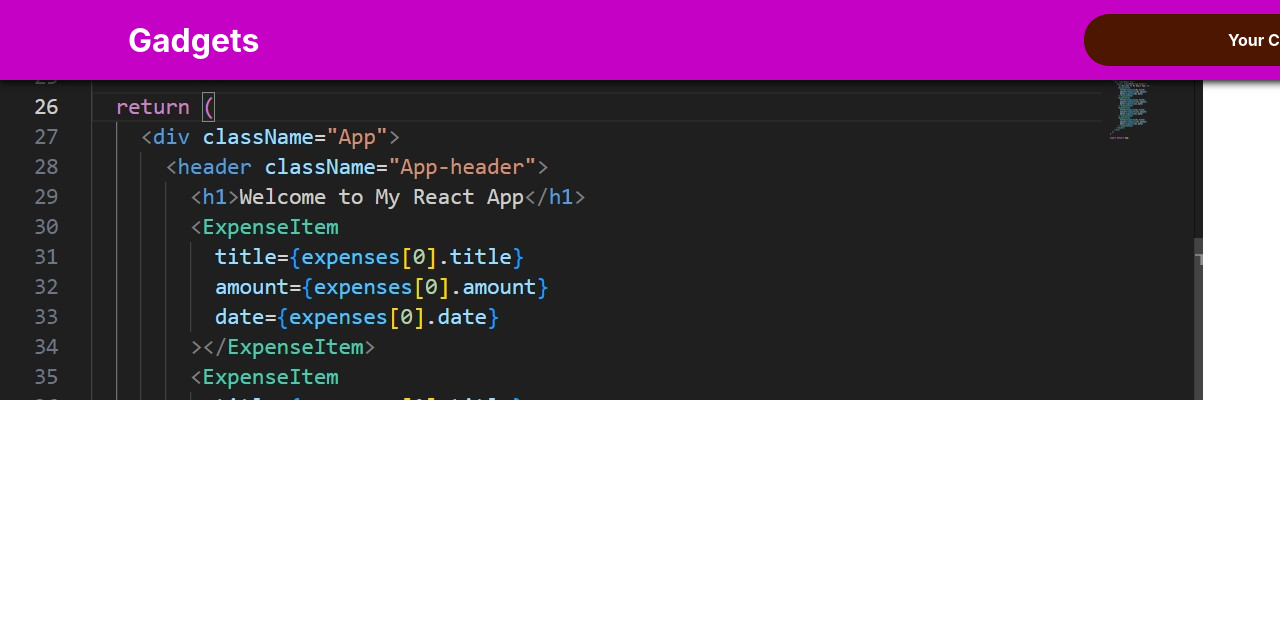
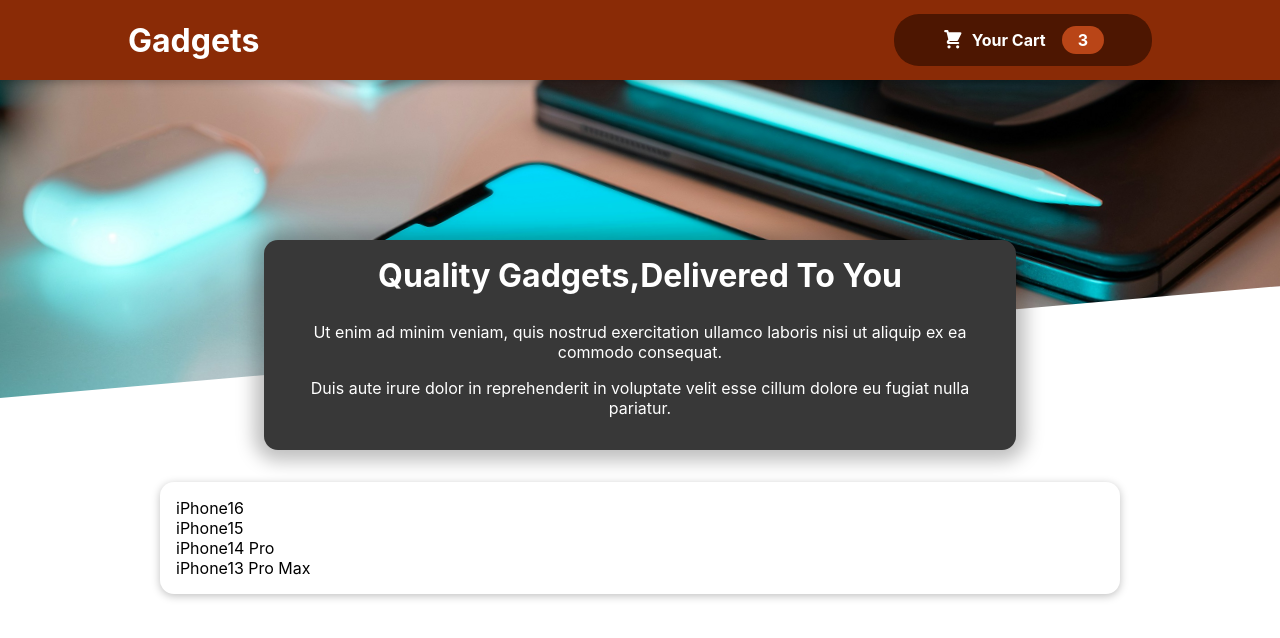
Before and after one commit to TopeAanu/reactp, a React (Create React App) app: page / in a window 1280 px wide. Shown: the top 638 px of the page. Built offline with nearby package versions, Linux system fonts and the light colour scheme.

Commit message:
gadget-app-update

```diff
--- a/src/App.js
+++ b/src/App.js
@@ -1,10 +1,14 @@
 import { Fragment } from "react";
 import Header from "./components/Layout/Header";
+import Gadgets from "./components/Gadgets/Gadgets";
 
 function App() {
   return (
     <Fragment>
       <Header />
+      <main>
+        <Gadgets />
+      </main>
     </Fragment>
   );
 }
--- /dev/null
+++ b/src/components/Gadgets/AvailableGadgets.js
@@ -0,0 +1,44 @@
+import Card from '../UI/Card';
+// import GadgetItem from './GadgetItem/GadgetItem';
+import classes from './AvailableGadgets.module.css';
+
+const DUMMY_GADGETS = [
+  {
+    id: 'm1',
+    name: 'iPhone16',
+    description: 'Sleek design, powerful performance.',
+    price: 1200.99,
+  },
+  {
+    id: 'm2',
+    name: 'iPhone15',
+    description: 'Sleek design, powerful camera.',
+    price: 999.5,
+  },
+  {
+    id: 'm3',
+    name: 'iPhone14 Pro',
+    description: 'Stunning display, powerful performance.',
+    price: 777.99,
+  },
+  {
+    id: 'm4',
+    name: 'iPhone13 Pro Max',
+    description: 'Exceptional battery, advanced camera.',
+    price: 747.99,
+  },
+];
+
+const AvailableGadgets = () => {
+  const gadgetsList = DUMMY_GADGETS.map((gadget) => <li>{gadget.name}</li>)
+
+  return (
+    <section className={classes.gadgets}>
+      <Card>
+        <ul>{gadgetsList}</ul>
+      </Card>
+    </section>
+  );
+};
+
+export default AvailableGadgets;
--- /dev/null
+++ b/src/components/Gadgets/AvailableGadgets.module.css
@@ -0,0 +1,24 @@
+.gadgets {
+  max-width: 60rem;
+  width: 90%;
+  margin: 2rem auto;
+  animation: gadgets-appear 1s ease-out forwards;
+}
+
+.gadgets ul {
+  list-style: none;
+  margin: 0;
+  padding: 0;
+}
+
+@keyframes gadgets-appear {
+  from {
+    opacity: 0;
+    transform: translateY(3rem);
+  }
+
+  to {
+    opacity: 1;
+    transform: translateY(0);
+  }
+}
--- /dev/null
+++ b/src/components/Gadgets/Gadgets.js
@@ -0,0 +1,15 @@
+import { Fragment } from 'react';
+
+import GadgetsSummary from './GadgetsSummary';
+import AvailableGadgets from './AvailableGadgets';
+
+const Gadgets = () => {
+  return (
+    <Fragment>
+      <GadgetsSummary />
+      <AvailableGadgets />
+    </Fragment>
+  );
+};
+
+export default Gadgets;
--- /dev/null
+++ b/src/components/Gadgets/GadgetsSummary.js
@@ -0,0 +1,17 @@
+import classes from './GadgetsSummary.module.css';
+
+const GadgetsSummary = () => {
+  return (
+    <section className={classes.summary}>
+      <h2>Quality Gadgets,Delivered To You</h2>
+      <p>
+      Ut enim ad minim veniam, quis nostrud exercitation ullamco laboris nisi ut aliquip ex ea commodo consequat.
+      </p>
+      <p>
+      Duis aute irure dolor in reprehenderit in voluptate velit esse cillum dolore eu fugiat nulla pariatur.
+      </p>
+    </section>
+  );
+};
+
+export default GadgetsSummary;
--- /dev/null
+++ b/src/components/Gadgets/GadgetsSummary.module.css
@@ -0,0 +1,18 @@
+.summary {
+  text-align: center;
+  max-width: 45rem;
+  width: 90%;
+  margin: auto;
+  margin-top: -10rem;
+  position: relative;
+  background-color: #383838;
+  color: white;
+  border-radius: 14px;
+  padding: 1rem;
+  box-shadow: 0 1px 18px 10px rgba(0, 0, 0, 0.25);
+}
+
+.summary h2 {
+  font-size: 2rem;
+  margin-top: 0;
+}
--- a/src/components/Layout/Header.js
+++ b/src/components/Layout/Header.js
@@ -1,7 +1,7 @@
 import { Fragment } from "react";
 
 import HeaderCartButton from "./HeaderCartButton";
-import gadgetImage from "../../assets/comp.jpg";
+import gadgetImage from "../../assets/applegadgets.jpg";
 import classes from "./Header.module.css";
 
 const Header = (props) => {
--- a/src/components/Layout/Header.module.css
+++ b/src/components/Layout/Header.module.css
@@ -4,14 +4,15 @@
   left: 0;
   width: 100%;
   height: 5rem;
-  background: #c601c6;
-  color: #fff;
+  background-color: #8a2b06;
+  color: white;
   display: flex;
   justify-content: space-between;
   align-items: center;
   padding: 0 10%;
-  box-shadow: 0 2px 8px rgba(0, 0, 0.25);
+  box-shadow: 0 2px 8px rgba(0, 0, 0, 0.25);
   z-index: 10;
+  box-sizing: border-box;
 }
 
 .main-image {
@@ -20,3 +21,10 @@
   z-index: 0;
   overflow: hidden;
 }
+
+.main-image img {
+  width: 110%;
+  height: 100%;
+  object-fit: cover;
+  transform: rotateZ(-5deg) translateY(-4rem) translateX(-1rem);
+}
--- a/src/components/Layout/HeaderCartButton.js
+++ b/src/components/Layout/HeaderCartButton.js
@@ -1,14 +1,14 @@
-import CartIcon from "../Cart/CartIcon";
-import classes from './HeaderCartButton.module.css'
+import CartIcon from '../Cart/CartIcon';
+import classes from './HeaderCartButton.module.css';
 
 const HeaderCartButton = (props) => {
   return (
     <button className={classes.button}>
-      <span className={classes.button}>
+      <span className={classes.icon}>
         <CartIcon />
       </span>
       <span>Your Cart</span>
-      <span className={classes.badge}>2</span>
+      <span className={classes.badge}>3</span>
     </button>
   );
 };
--- a/src/components/Layout/HeaderCartButton.module.css
+++ b/src/components/Layout/HeaderCartButton.module.css
@@ -5,6 +5,7 @@
   background-color: #4d1601;
   color: white;
   padding: 0.75rem 3rem;
+  /* margin: 10rem; */
   display: flex;
   justify-content: space-around;
   align-items: center;
--- /dev/null
+++ b/src/components/UI/Card.js
@@ -0,0 +1,7 @@
+import classes from './Card.module.css';
+
+const Card = props => {
+  return <div className={classes.card}>{props.children}</div>
+};
+
+export default Card;
--- /dev/null
+++ b/src/components/UI/Card.module.css
@@ -0,0 +1,6 @@
+.card {
+  padding: 1rem;
+  box-shadow: 0 2px 8px rgba(0, 0, 0, 0.25);
+  border-radius: 14px;
+  background-color: white;
+}
```
Also changed, not shown: src/assets/applegadgets.jpg (added).
